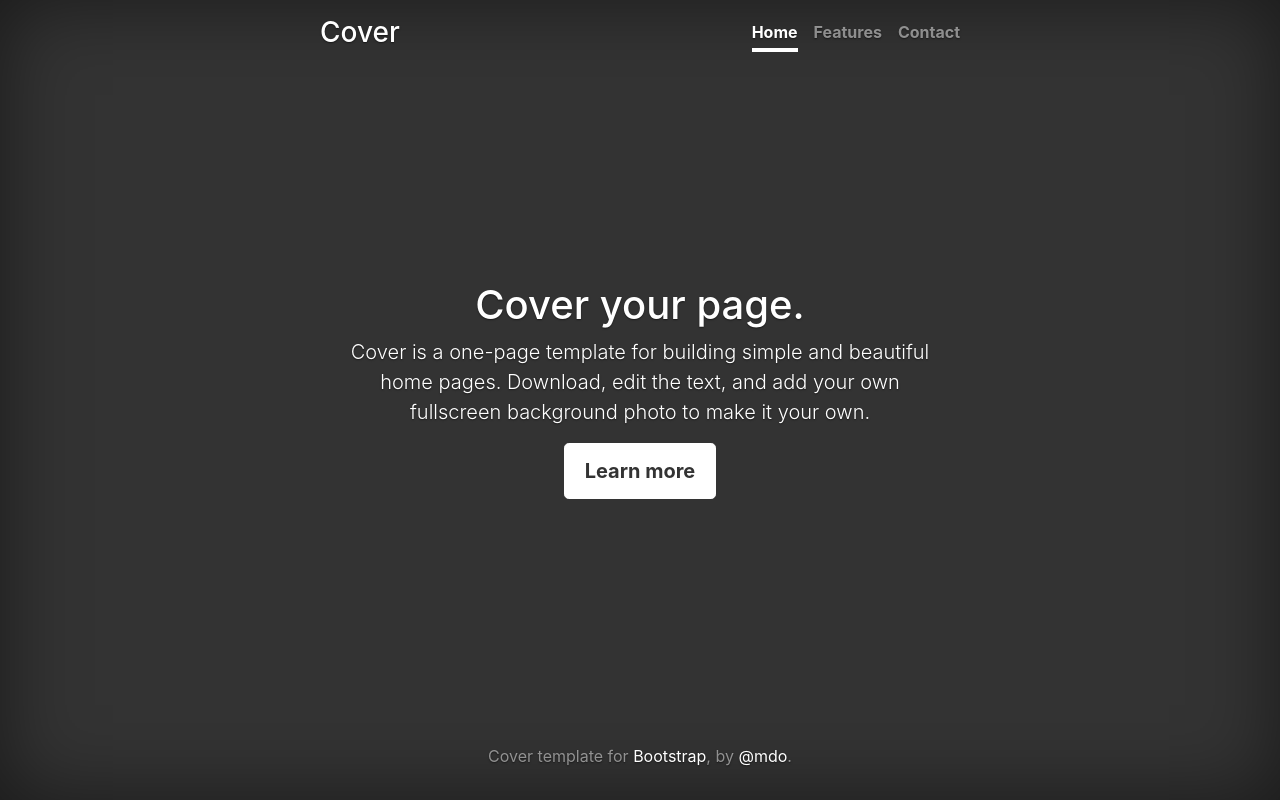
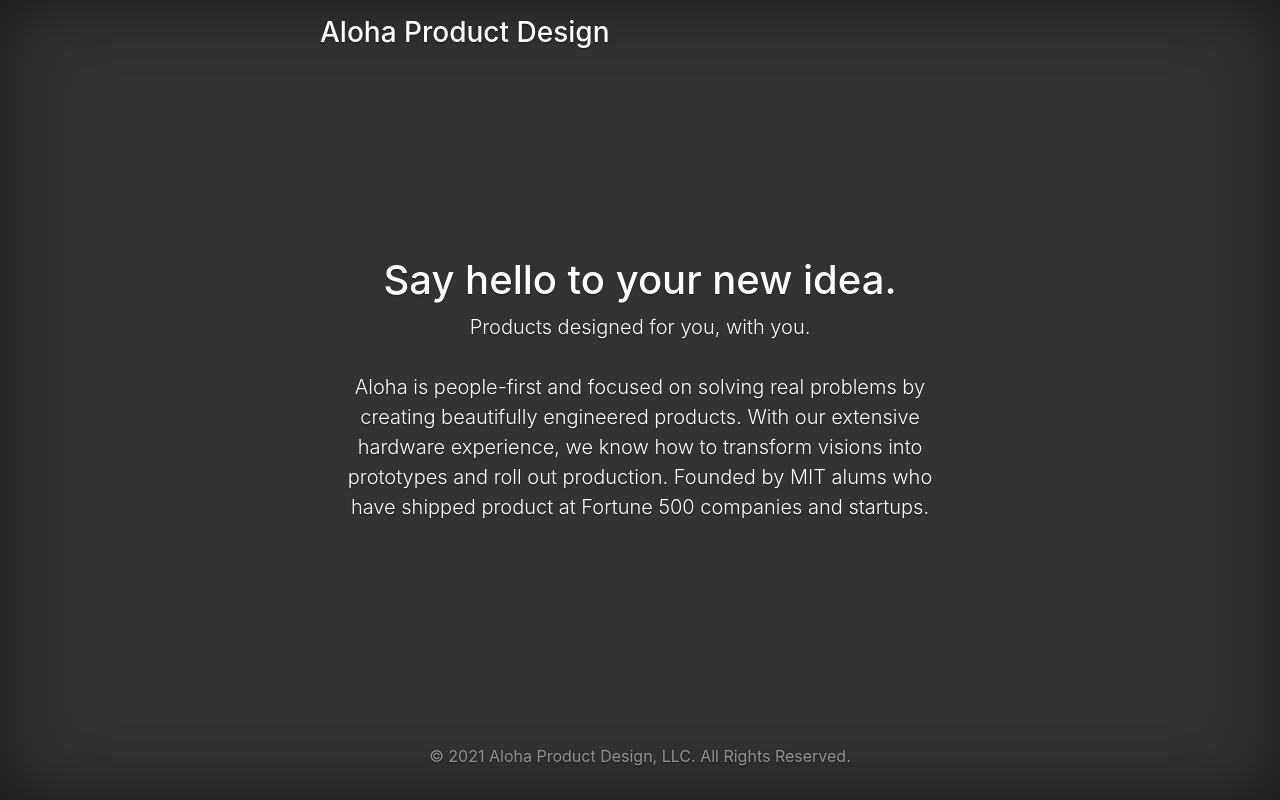
Before and after one commit to MartinAndreea/AlohaPD-Website, a plain HTML site: page index.html in a window 1280 px wide. Drawn offline with nearby package versions, Linux system fonts and the light colour scheme.

Commit message:
Add files via upload

```diff
--- a/index.html
+++ b/index.html
@@ -1,4 +1,4 @@
-<!doctype html>
+<!DOCTYPE html>
 <html lang="en">
   <head>
     <meta charset="utf-8">
@@ -21,26 +21,32 @@
     <div class="cover-container d-flex h-100 p-3 mx-auto flex-column">
       <header class="masthead mb-auto">
         <div class="inner">
-          <h3 class="masthead-brand">Cover</h3>
+          <h3 class="masthead-brand">Aloha Product Design</h3>
+          <!--
           <nav class="nav nav-masthead justify-content-center">
             <a class="nav-link active" href="#">Home</a>
             <a class="nav-link" href="#">Features</a>
             <a class="nav-link" href="#">Contact</a>
           </nav>
+          -->
         </div>
       </header>
 
       <main role="main" class="inner cover">
-        <h1 class="cover-heading">Cover your page.</h1>
-        <p class="lead">Cover is a one-page template for building simple and beautiful home pages. Download, edit the text, and add your own fullscreen background photo to make it your own.</p>
+        <h1 class="cover-heading">Say hello to your new idea.</h1>
+        <p class="lead">Products designed for you, with you. <br><br>
+        Aloha is people-first and focused on solving real problems by <br>creating beautifully engineered products. With our extensive hardware experience, we know how to transform visions into prototypes and roll out production.
+        Founded by MIT alums who have shipped product at Fortune 500 companies and startups.</p>
+        <!--
         <p class="lead">
           <a href="#" class="btn btn-lg btn-secondary">Learn more</a>
         </p>
+        -->
       </main>
 
       <footer class="mastfoot mt-auto">
         <div class="inner">
-          <p>Cover template for <a href="https://getbootstrap.com/">Bootstrap</a>, by <a href="https://twitter.com/mdo">@mdo</a>.</p>
+          <p>© 2021 Aloha Product Design, LLC. All Rights Reserved.</p>
         </div>
       </footer>
     </div>
```
